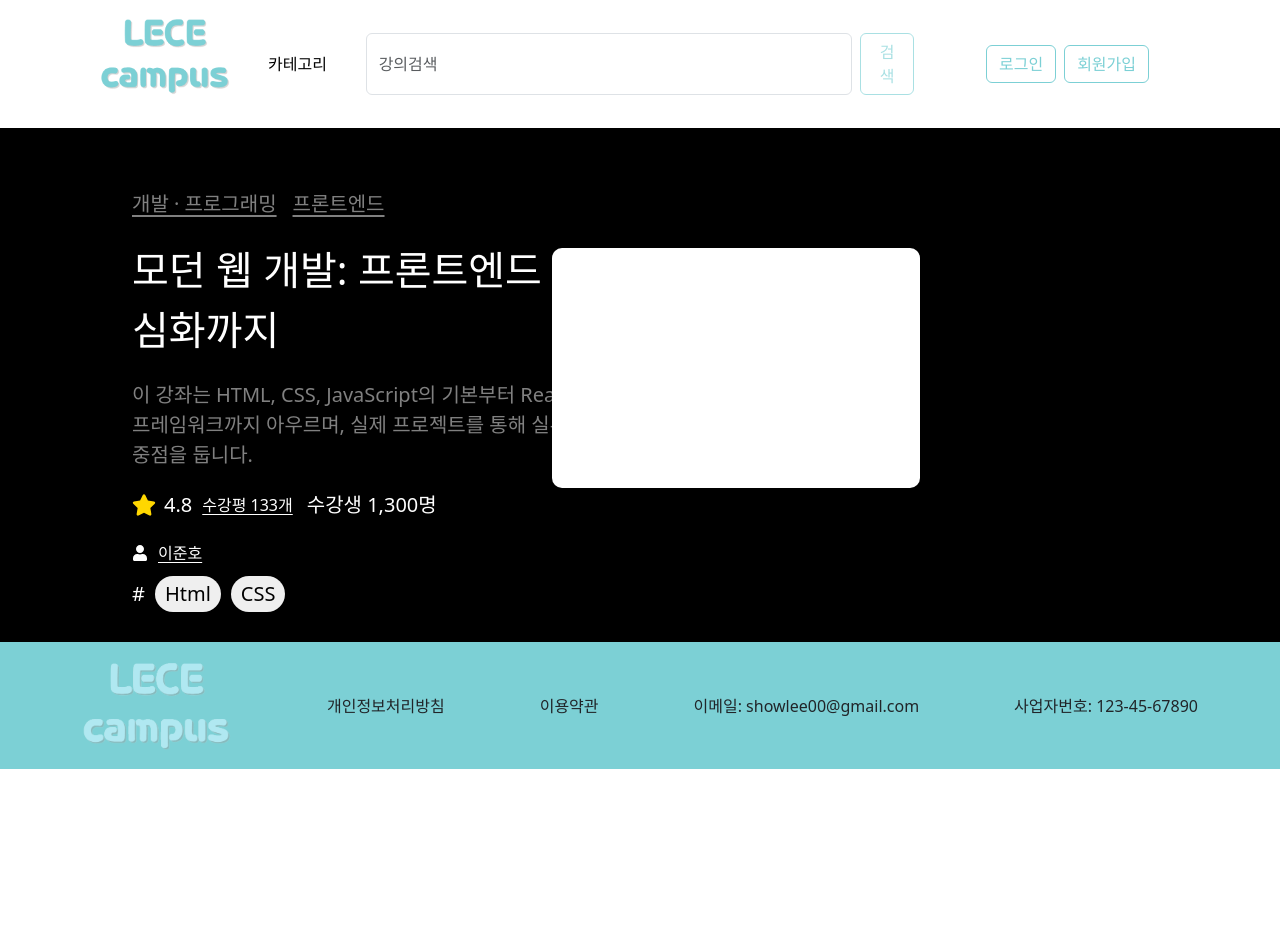
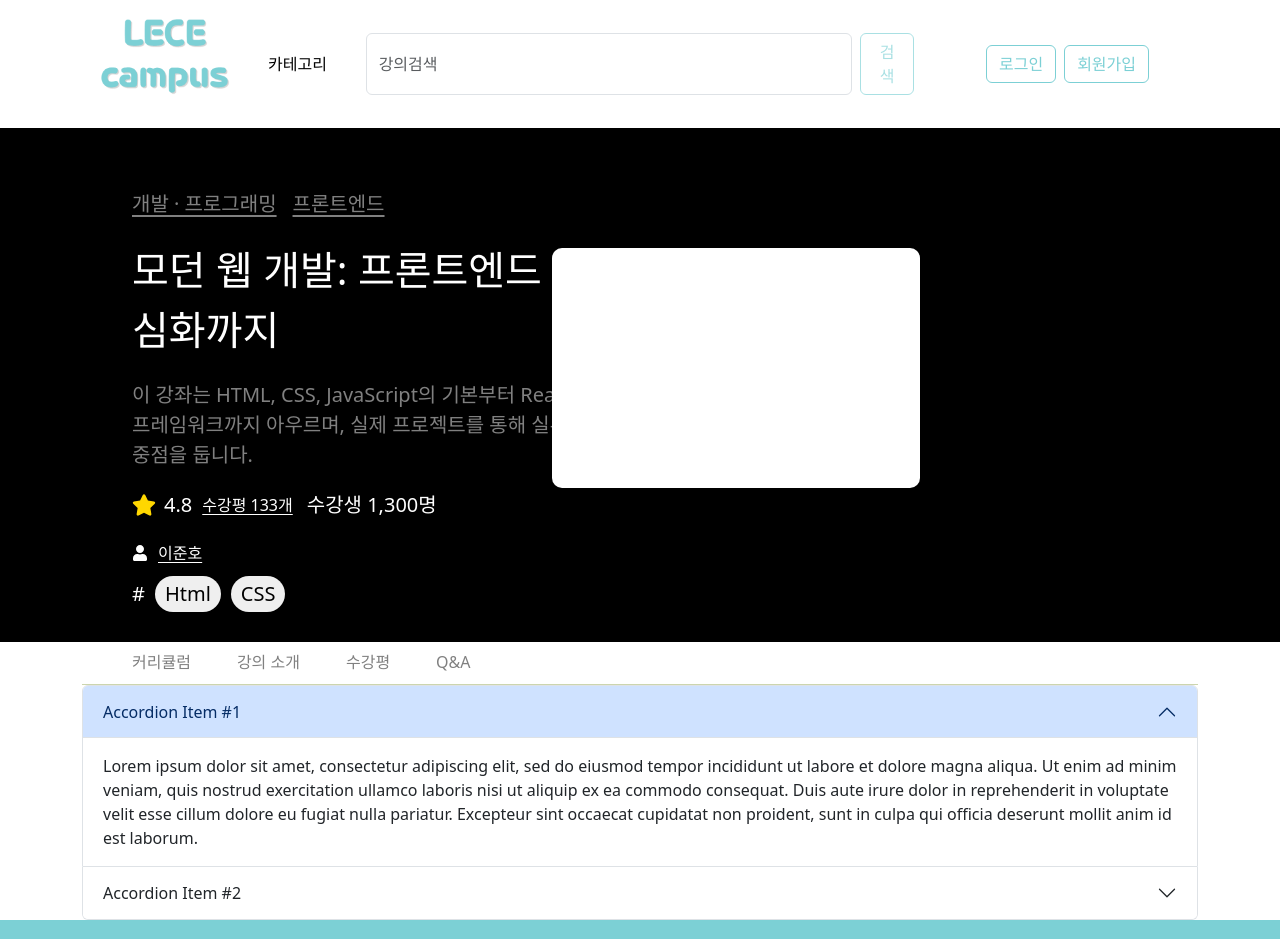
Before and after one commit to clzks/GoingUpDragon, a React (Create React App) app in the folder my-app/: page / in a window 1280 px wide. Shown: the top 939 px of the page. Before the commit the page ends 800 px from the top, so only its background shows below. Built offline with nearby package versions, Linux system fonts and the light colour scheme.

Commit message:
강의 상세페이지 메인 섹션 제작중

```diff
--- a/my-app/src/components/common/utilities/tag/SharpTagComponent.jsx
+++ b/my-app/src/components/common/utilities/tag/SharpTagComponent.jsx
@@ -15,8 +15,8 @@ const SharpTagComponent = ({ tags }) => {
 };
 
 const StyledSharpTag = styled.div`
-  font-size : 20px;
-  margin-top : 10px;
+  font-size: 20px;
+  margin-top: 10px;
   margin-left: 50px;
 `;
 
--- a/my-app/src/components/common/utilities/tag/TagButton.jsx
+++ b/my-app/src/components/common/utilities/tag/TagButton.jsx
@@ -7,9 +7,9 @@ const TagButton = ({ tag }) => {
 
 const StyledTagButton = styled.button`
   border-radius: 20px;
-  margin-left : 10px;
+  margin-left: 10px;
   padding: 3px 10px;
-  border : none;
+  border: none;
 `;
 
 export default TagButton;
--- a/my-app/src/components/courseDetailPage/banner/DetailCourseBanner.jsx
+++ b/my-app/src/components/courseDetailPage/banner/DetailCourseBanner.jsx
@@ -34,7 +34,7 @@ const DetailCourseBanner = ({ lectureData, enrollmentData }) => {
           <FaUser></FaUser>
           <StyledReviewText>{instructor}</StyledReviewText>
         </StyledEnrollmentContainer>
-        <SharpTagComponent tags = {tags}></SharpTagComponent>
+        <SharpTagComponent tags={tags}></SharpTagComponent>
       </StyledBannerContainer>
     </StyledBannerBackground>
   );
@@ -51,7 +51,7 @@ const StyledBannerBackground = styled.div`
 const StyledBannerContainer = styled(Container)`
   flex-direction: column;
   display: flex;
-  padding-bottom : 30px;
+  padding-bottom: 30px;
 `;
 
 const StyledCategoryTextContainer = styled.button`
--- /dev/null
+++ b/my-app/src/components/courseDetailPage/main/CourseDetailMainPanel.jsx
@@ -0,0 +1,22 @@
+import React from 'react'
+import CourseNavigation from './CourseNavigation'
+import HorizontalLine from '../../common/icons/HorizontalLine'
+import Curriculum from './Curriculum'
+import styled from "styled-components";
+import { Container } from 'react-bootstrap';
+
+const CourseDetailMainPanel = () => {
+  return (
+    <StyledCourseMainPanel>
+        <CourseNavigation></CourseNavigation>
+        <HorizontalLine></HorizontalLine>
+        <Curriculum></Curriculum>
+    </StyledCourseMainPanel>
+  )
+}
+
+const StyledCourseMainPanel = styled(Container)`
+
+`
+
+export default CourseDetailMainPanel
--- /dev/null
+++ b/my-app/src/components/courseDetailPage/main/CourseNavigation.jsx
@@ -0,0 +1,47 @@
+import { Container } from "react-bootstrap";
+import Nav from "react-bootstrap/Nav";
+import styled from "styled-components";
+import HorizontalLine from "../../common/icons/HorizontalLine";
+
+const CourseNavigation = () => {
+  return (
+
+        <StyledNavigationContainer>
+          <Nav variant="underline">
+            <Nav.Item>
+              <StyledNavLink eventKey="link-1">커리큘럼</StyledNavLink>
+            </Nav.Item>
+            <Nav.Item>
+              <StyledNavLink eventKey="link-2">강의 소개</StyledNavLink>
+            </Nav.Item>
+            <Nav.Item>
+              <StyledNavLink eventKey="link-3">수강평</StyledNavLink>
+            </Nav.Item>
+            <Nav.Item>
+              <StyledNavLink eventKey="link-4">Q&A</StyledNavLink>
+            </Nav.Item>
+          </Nav>
+        </StyledNavigationContainer>
+  );
+};
+
+const StyledNavigationContainer = styled.div`
+  margin-left: 50px;
+`;
+
+const StyledNavLink = styled(Nav.Link)`
+  margin-right: 30px;
+  color: gray; /* 기본 상태 색상 */
+  font-weight: normal; /* 기본 상태 */
+
+  &.active {
+    color: black; /* 활성화 상태 색상 */
+    font-weight: bold; /* 활성화 시 강조 */
+  }
+
+  &:hover {
+    color: darkgray; /* 호버 상태 */
+  }
+`;
+
+export default CourseNavigation;
--- /dev/null
+++ b/my-app/src/components/courseDetailPage/main/Curriculum.jsx
@@ -0,0 +1,36 @@
+import React from "react";
+
+import Accordion from "react-bootstrap/Accordion";
+
+const Curriculum = () => {
+  return (
+    <Accordion defaultActiveKey={["0"]} alwaysOpen>
+      <Accordion.Item eventKey="0">
+        <Accordion.Header>Accordion Item #1</Accordion.Header>
+        <Accordion.Body>
+          Lorem ipsum dolor sit amet, consectetur adipiscing elit, sed do
+          eiusmod tempor incididunt ut labore et dolore magna aliqua. Ut enim ad
+          minim veniam, quis nostrud exercitation ullamco laboris nisi ut
+          aliquip ex ea commodo consequat. Duis aute irure dolor in
+          reprehenderit in voluptate velit esse cillum dolore eu fugiat nulla
+          pariatur. Excepteur sint occaecat cupidatat non proident, sunt in
+          culpa qui officia deserunt mollit anim id est laborum.
+        </Accordion.Body>
+      </Accordion.Item>
+      <Accordion.Item eventKey="1">
+        <Accordion.Header>Accordion Item #2</Accordion.Header>
+        <Accordion.Body>
+          Lorem ipsum dolor sit amet, consectetur adipiscing elit, sed do
+          eiusmod tempor incididunt ut labore et dolore magna aliqua. Ut enim ad
+          minim veniam, quis nostrud exercitation ullamco laboris nisi ut
+          aliquip ex ea commodo consequat. Duis aute irure dolor in
+          reprehenderit in voluptate velit esse cillum dolore eu fugiat nulla
+          pariatur. Excepteur sint occaecat cupidatat non proident, sunt in
+          culpa qui officia deserunt mollit anim id est laborum.
+        </Accordion.Body>
+      </Accordion.Item>
+    </Accordion>
+  );
+};
+
+export default Curriculum;
--- a/my-app/src/layouts/courseDetailPage/courseDetailLayout.jsx
+++ b/my-app/src/layouts/courseDetailPage/courseDetailLayout.jsx
@@ -1,6 +1,9 @@
 import React from "react";
 import Layout from "../../components/common/layout/Layout";
 import DetailCourseBanner from "../../components/courseDetailPage/banner/DetailCourseBanner";
+import CourseNavigation from "../../components/courseDetailPage/main/CourseNavigation";
+import Curriculum from "../../components/courseDetailPage/main/Curriculum";
+import CourseDetailMainPanel from "../../components/courseDetailPage/main/CourseDetailMainPanel";
 
 const CourseDetailLayout = () => {
   const lectureInfo = {
@@ -20,12 +23,90 @@ const CourseDetailLayout = () => {
     students: 1300,
   };
 
+  const curriculum = [
+    {
+      sectionTitle: "HTML 기초",
+      lectures: [
+        { title: "HTML 소개", duration: "10:30" },
+        { title: "HTML 태그와 속성", duration: "12:45" },
+        { title: "웹페이지 구조화", duration: "15:00" },
+        { title: "폼과 입력 요소", duration: "18:20" },
+      ],
+    },
+    {
+      sectionTitle: "CSS 기초",
+      lectures: [
+        { title: "CSS 시작하기", duration: "11:20" },
+        { title: "선택자와 속성", duration: "14:10" },
+        { title: "박스 모델 이해", duration: "13:50" },
+        { title: "포지셔닝과 레이아웃", duration: "16:40" },
+        { title: "반응형 디자인 기초", duration: "17:15" },
+      ],
+    },
+    {
+      sectionTitle: "JavaScript 필수 개념",
+      lectures: [
+        { title: "변수와 데이터 타입", duration: "12:30" },
+        { title: "함수와 스코프", duration: "14:00" },
+        { title: "DOM 조작", duration: "15:45" },
+        { title: "이벤트와 핸들링", duration: "13:30" },
+      ],
+    },
+    {
+      sectionTitle: "React 기본",
+      lectures: [
+        { title: "React란 무엇인가?", duration: "10:45" },
+        { title: "컴포넌트와 JSX", duration: "14:15" },
+        { title: "Props와 State", duration: "13:50" },
+        { title: "React 이벤트 처리", duration: "15:20" },
+        { title: "React 프로젝트 구조화", duration: "16:10" },
+      ],
+    },
+    {
+      sectionTitle: "Vue.js 기본",
+      lectures: [
+        { title: "Vue.js 소개", duration: "12:00" },
+        { title: "Vue 컴포넌트 기초", duration: "14:30" },
+        { title: "템플릿 문법 이해", duration: "13:20" },
+        { title: "Vue 디렉티브 사용법", duration: "15:40" },
+        { title: "Vue 프로젝트 설정", duration: "17:00" },
+      ],
+    },
+    {
+      sectionTitle: "웹 API와 Ajax",
+      lectures: [
+        { title: "웹 API 개요", duration: "12:50" },
+        { title: "Fetch API 사용법", duration: "14:20" },
+        { title: "JSON 데이터 다루기", duration: "13:10" },
+        { title: "비동기 프로그래밍 이해", duration: "15:30" },
+      ],
+    },
+    {
+      sectionTitle: "실제 프로젝트",
+      lectures: [
+        { title: "Todo 리스트 만들기", duration: "18:20" },
+        { title: "Weather 앱 개발", duration: "20:00" },
+        { title: "React와 API 통합", duration: "22:10" },
+        { title: "Vue.js로 SPA 구현", duration: "24:00" },
+      ],
+    },
+    {
+      sectionTitle: "최종 프로젝트 및 리뷰",
+      lectures: [
+        { title: "프로젝트 제출", duration: "25:00" },
+        { title: "코드 리뷰 및 피드백", duration: "18:30" },
+        { title: "최종 발표 및 Q&A", duration: "20:15" },
+      ],
+    },
+  ];
+
   return (
     <Layout>
       <DetailCourseBanner
         lectureData={lectureInfo}
         enrollmentData={enrollmentInfo}
       ></DetailCourseBanner>
+      <CourseDetailMainPanel></CourseDetailMainPanel>
     </Layout>
   );
 };
```
Also changed, not shown: my-app/src/components/courseDetailPage/main/CourseReviewSection.jsx (added, +7 -0 lines), my-app/src/components/courseDetailPage/main/LectureInfo.jsx (added, +7 -0 lines), my-app/src/components/courseDetailPage/main/QnASection.jsx (added, +7 -0 lines).
